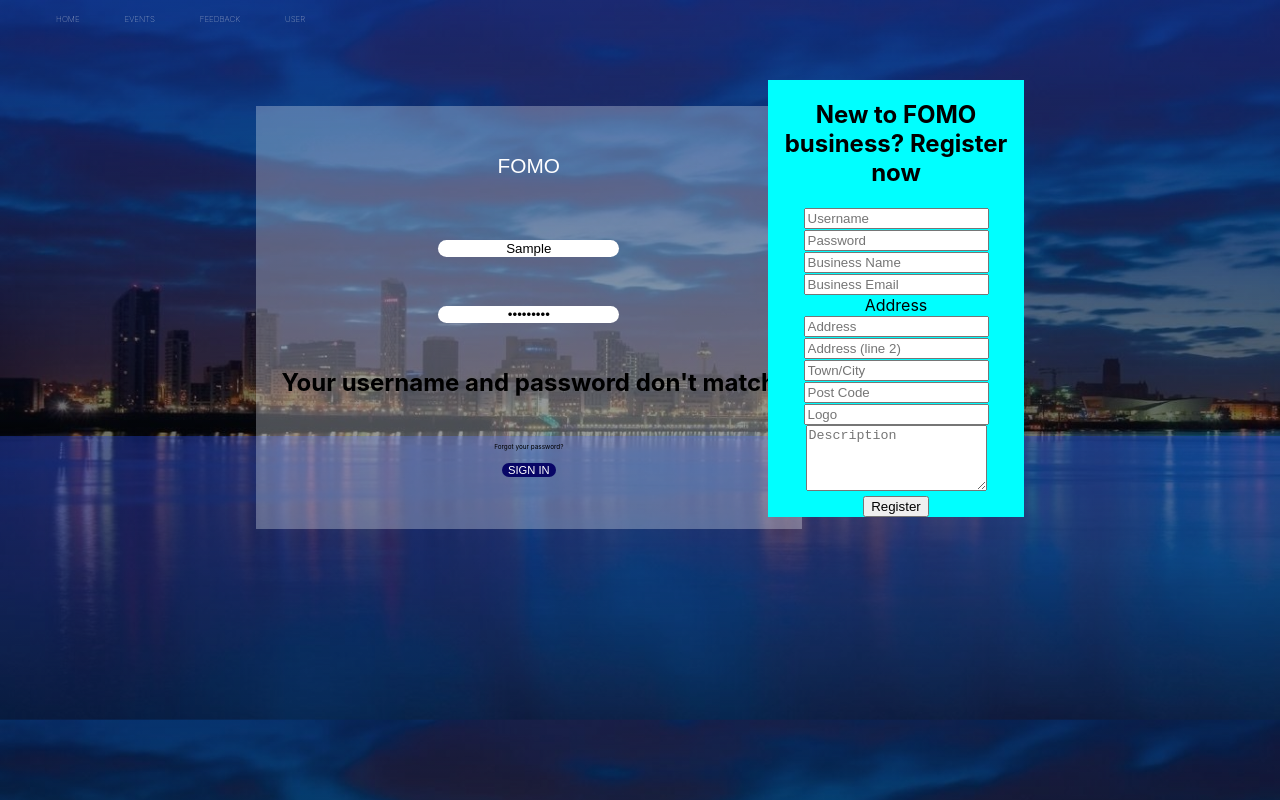
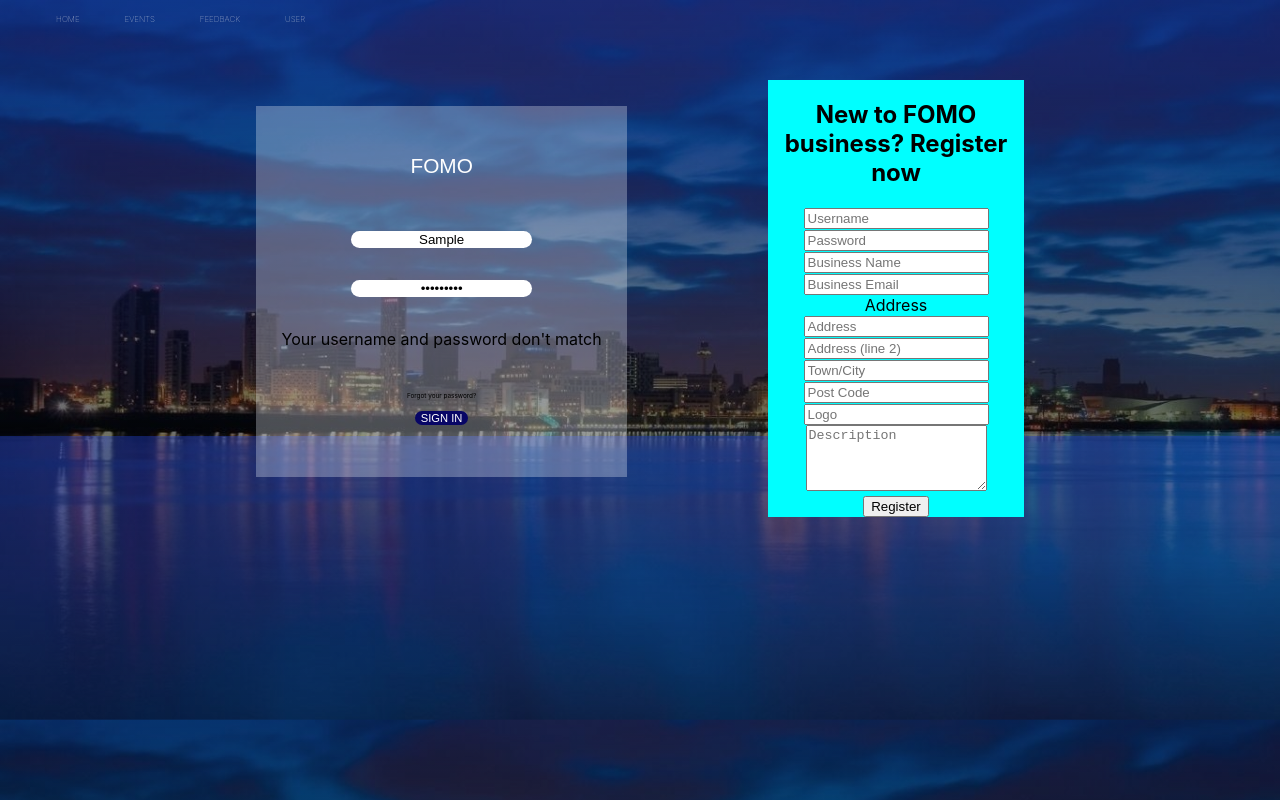
Before and after one commit to julRus/FOMO, a React (Create React App) app in the folder fomo_business_site/: page / in a window 1280 px wide. Both pictures are taken after typing "Sample", "Sample123" into the empty fields and a click on the button "SIGN IN". Built offline with nearby package versions, Linux system fonts and the light colour scheme; no server answers.

Commit message:
changed the h2 to p tags

```diff
--- a/fomo_business_site/src/Components/ErrorDisplay.js
+++ b/fomo_business_site/src/Components/ErrorDisplay.js
@@ -5,8 +5,8 @@ export default function ErrorDisplay({ error }) {
 
   return (
     <>
-      <h2>{status}</h2>
-      <h2>{msg}</h2>
+      <p>{status}</p>
+      <p>{msg}</p>
     </>
   );
 }
```
